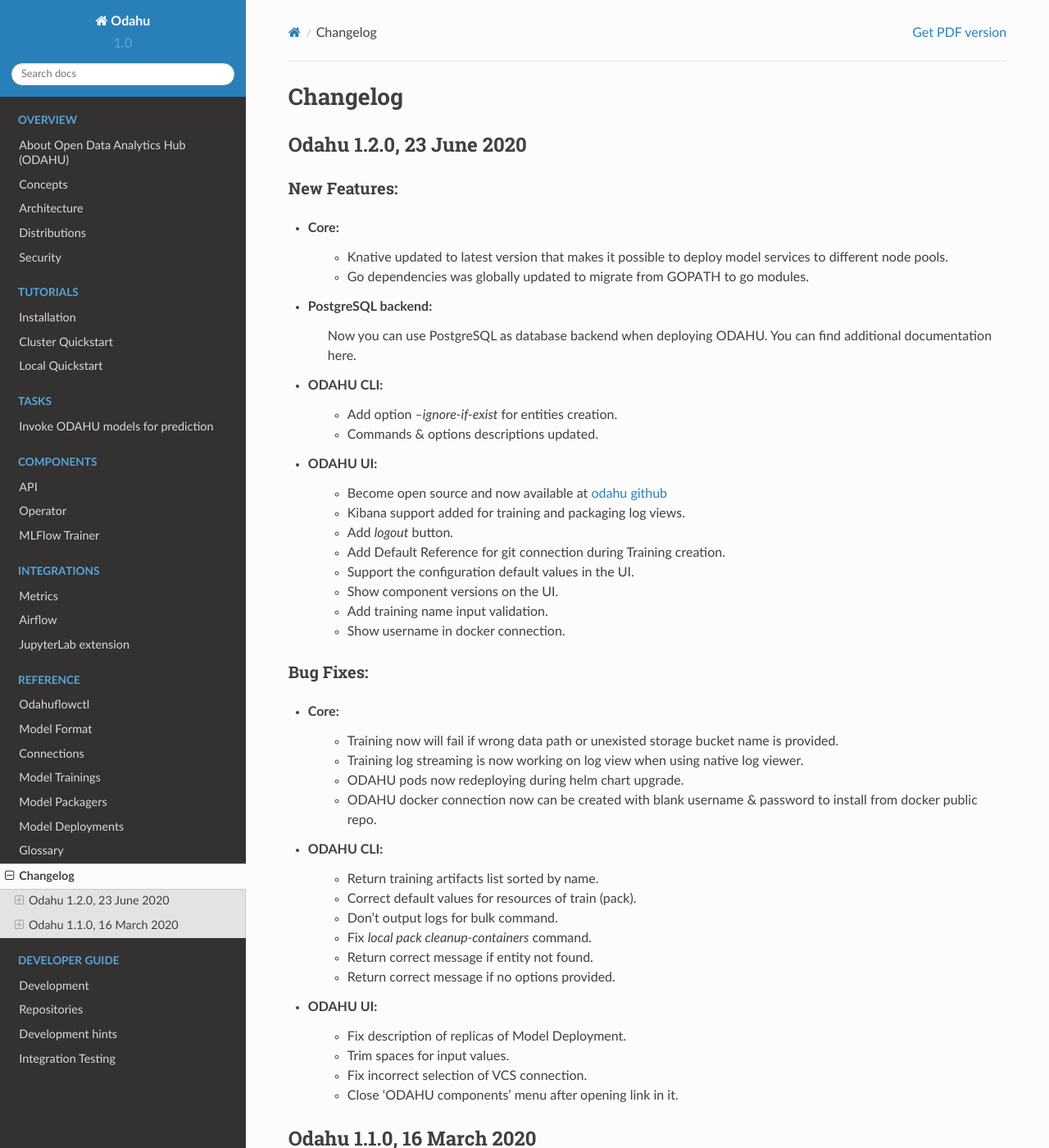
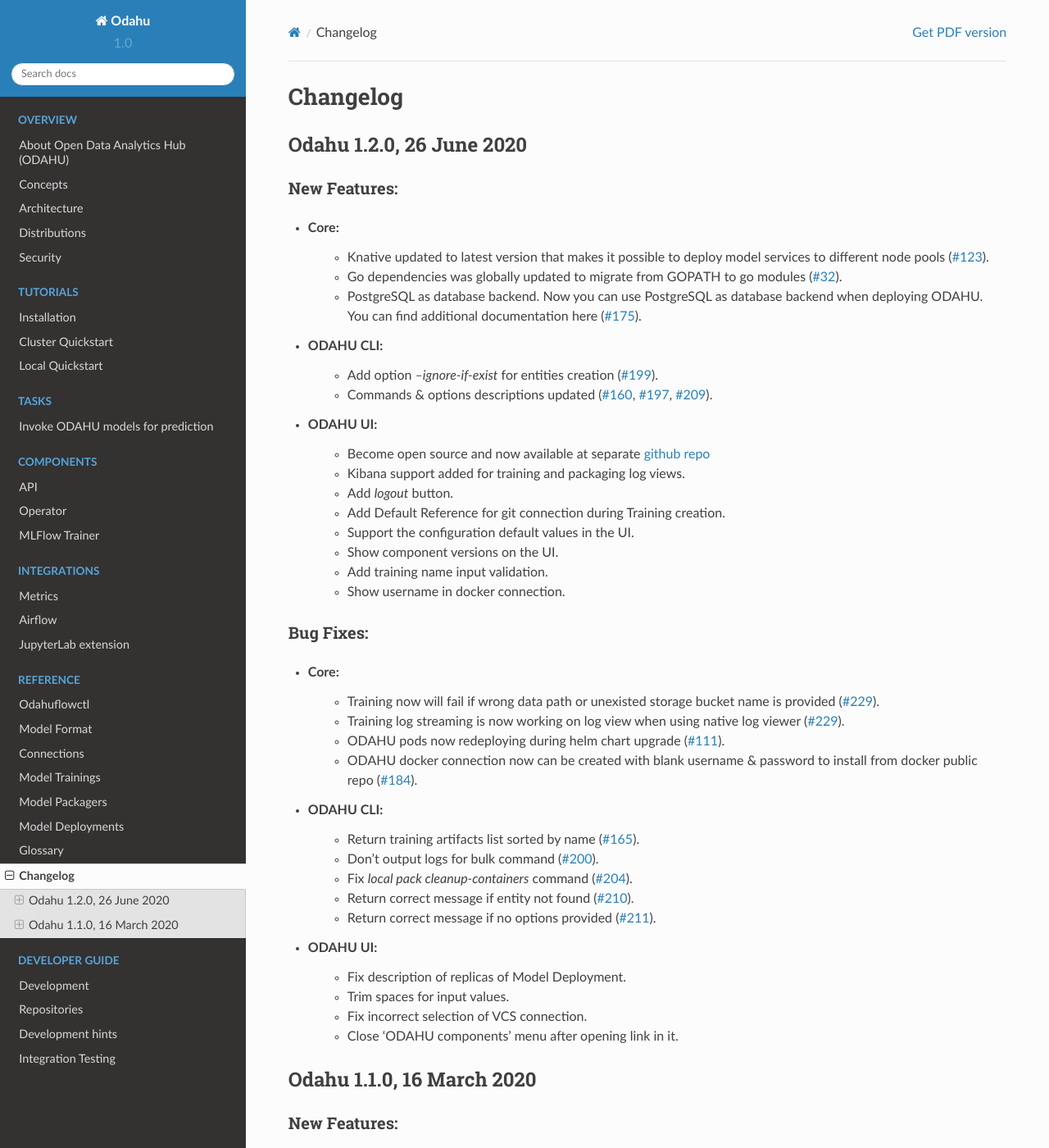
Before and after one commit to odahu/odahu-docs, a Sphinx documentation site: the page built from source/ref_changelog.rst, in a window 1280 px wide and 1400 px high. Shown: the whole window at 82% size. Built offline with Sphinx 7.4.7 and the Read the Docs theme 2.0.0, drawn with Linux system fonts in a browser that asks for light colours; formulas are drawn with MathJax 3.

Commit message:
add links to issues

```diff
--- a/source/ref_changelog.rst
+++ b/source/ref_changelog.rst
@@ -1,25 +1,23 @@
 Changelog
 =========
 
-Odahu 1.2.0, 23 June 2020
+Odahu 1.2.0, 26 June 2020
 --------------------------
 
 New Features:
 """"""""""""
 
 - Core:
-    * Knative updated to latest version that makes it possible to deploy model services to different node pools.
-    * Go dependencies was globally updated to migrate from GOPATH to go modules.
-
-- PostgreSQL backend:
-    Now you can use PostgreSQL as database backend when deploying ODAHU. You can find additional documentation :ref:`here <gen_database:Postgres>`.
+    * Knative updated to latest version that makes it possible to deploy model services to different node pools (`#123 <https://github.com/odahu/odahu-flow/issues/123>`_).
+    * Go dependencies was globally updated to migrate from GOPATH to go modules (`#32 <https://github.com/odahu/odahu-flow/issues/32>`_).
+    * PostgreSQL as database backend. Now you can use PostgreSQL as database backend when deploying ODAHU. You can find additional documentation :ref:`here <gen_database:Postgres>` (`#175 <https://github.com/odahu/odahu-flow/issues/175>`_).
 
 - ODAHU CLI:
-    * Add option `--ignore-if-exist` for entities creation.
-    * Commands & options descriptions updated.
+    * Add option `--ignore-if-exist` for entities creation (`#199 <https://github.com/odahu/odahu-flow/issues/199>`_).
+    * Commands & options descriptions updated (`#160 <https://github.com/odahu/odahu-flow/issues/160>`_, `#197 <https://github.com/odahu/odahu-flow/issues/197>`_, `#209 <https://github.com/odahu/odahu-flow/issues/209>`_).
 
 - ODAHU UI:
-    * Become open source and now available at `odahu github <https://github.com/odahu/odahu-ui/>`_
+    * Become open source and now available at separate `github repo <https://github.com/odahu/odahu-ui/>`_
     * Kibana support added for training and packaging log views.
     * Add `logout` button.
     * Add Default Reference for git connection during Training creation.
@@ -32,18 +30,17 @@
 """"""""""""
 
 - Core:
-    * Training now will fail if wrong data path or unexisted storage bucket name is provided.
-    * Training log streaming is now working on log view when using native log viewer.
-    * ODAHU pods now redeploying during helm chart upgrade.
-    * ODAHU docker connection now can be created with blank username & password to install from docker public repo.
+    * Training now will fail if wrong data path or unexisted storage bucket name is provided (`#229 <https://github.com/odahu/odahu-flow/issues/229>`_).
+    * Training log streaming is now working on log view when using native log viewer (`#229 <https://github.com/odahu/odahu-flow/issues/229>`_).
+    * ODAHU pods now redeploying during helm chart upgrade (`#111 <https://github.com/odahu/odahu-flow/issues/111>`_).
+    * ODAHU docker connection now can be created with blank username & password to install from docker public repo (`#184 <https://github.com/odahu/odahu-flow/issues/184>`_).
 
 - ODAHU CLI:
-    * Return training artifacts list sorted by name.
-    * Correct default values for resources of train (pack).
-    * Don't output logs for bulk command.
-    * Fix `local pack cleanup-containers` command.
-    * Return correct message if entity not found.
-    * Return correct message if no options provided.
+    * Return training artifacts list sorted by name (`#165 <https://github.com/odahu/odahu-flow/issues/165>`_).
+    * Don't output logs for bulk command (`#200 <https://github.com/odahu/odahu-flow/issues/200>`_).
+    * Fix `local pack cleanup-containers` command (`#204 <https://github.com/odahu/odahu-flow/issues/204>`_).
+    * Return correct message if entity not found (`#210 <https://github.com/odahu/odahu-flow/issues/210>`_).
+    * Return correct message if no options provided (`#211 <https://github.com/odahu/odahu-flow/issues/211>`_).
 
 - ODAHU UI:
     * Fix description of replicas of Model Deployment.
```
